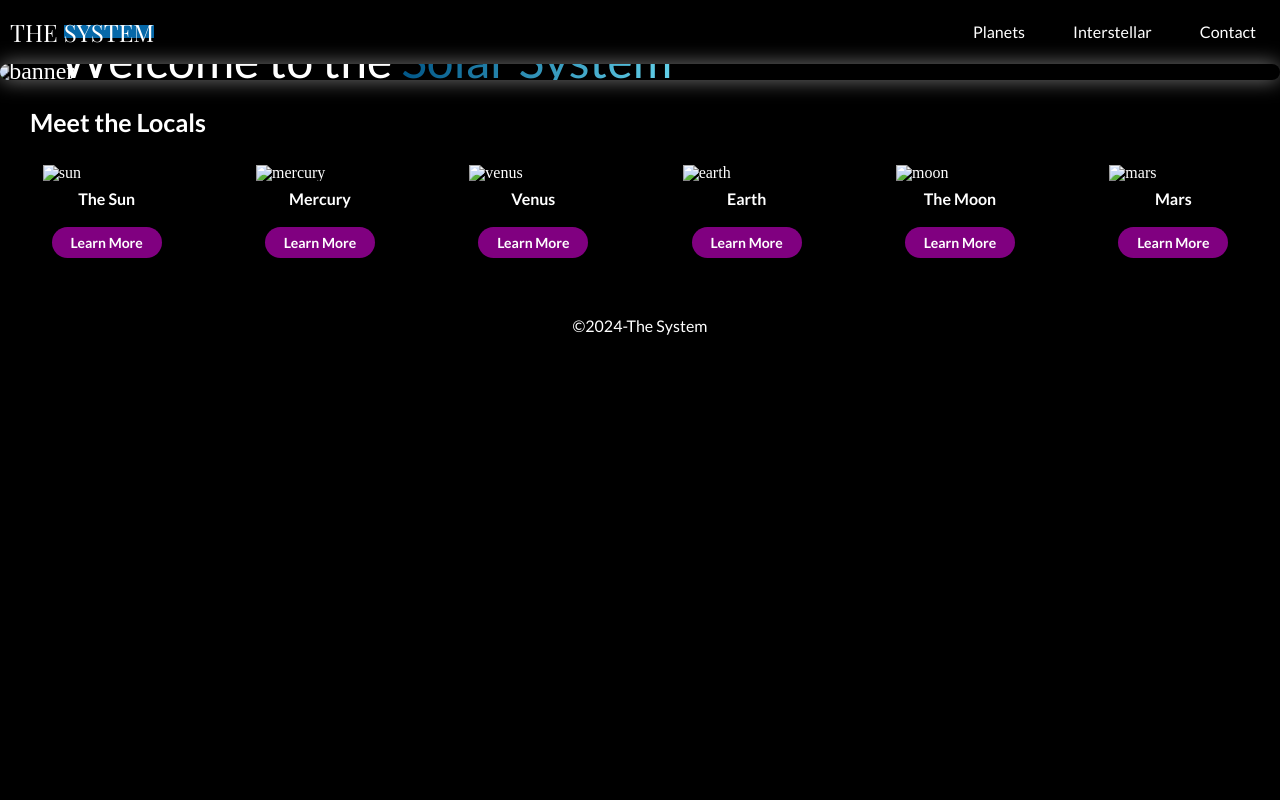
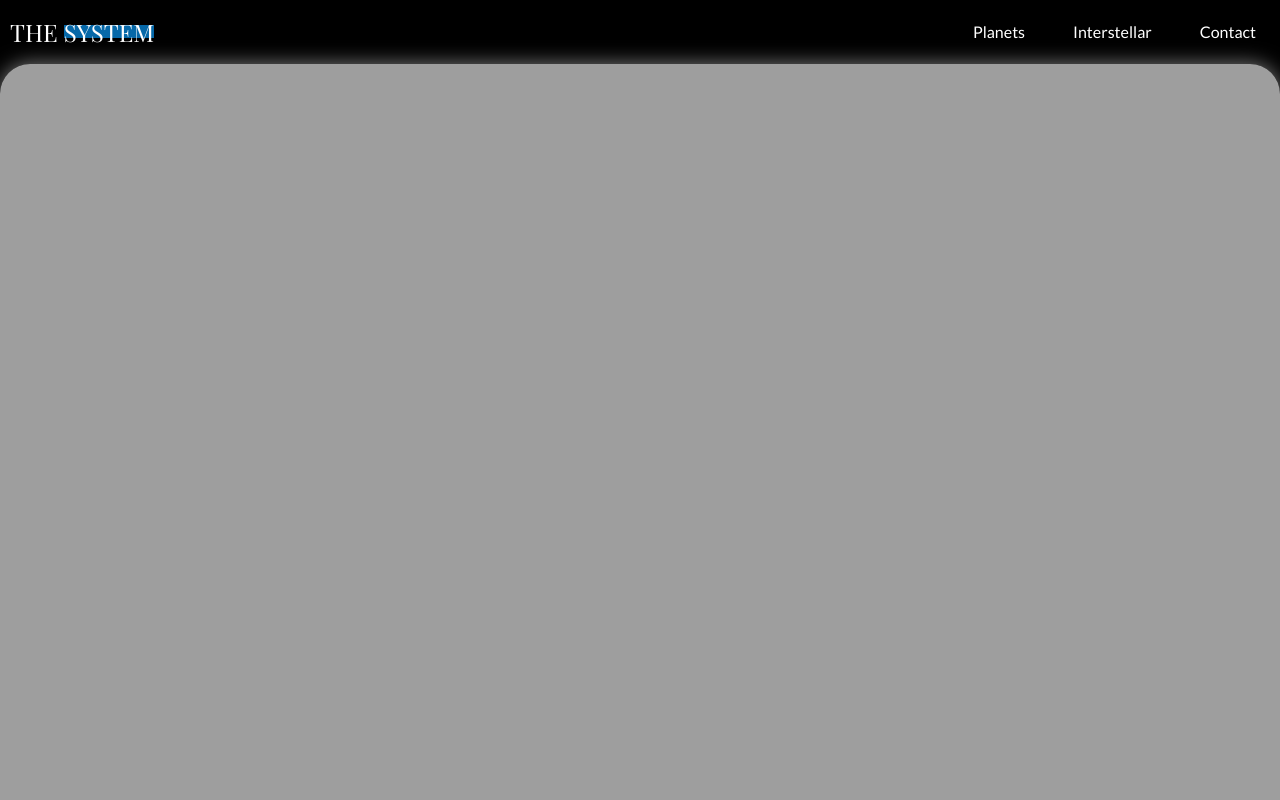
Before and after one commit to zhan0884/level2_mid-term, a plain HTML site: page index.html in a window 1280 px wide. Shown: the top 800 px of the page. Drawn offline with nearby package versions, Linux system fonts and the light colour scheme; the site is published under a folder, as on GitHub Pages, so addresses that start at the root find nothing.

Commit message:
[UPDATE]remove leading slashes of images

```diff
--- a/index.html
+++ b/index.html
@@ -40,7 +40,7 @@
     <p class="around">Take a tour around the coolest stellar system around.</p>
     </div>
     </div>
-    <img src="/images/milky-way.jpg" alt="banner" class="banner">
+    <img src="images/milky-way.jpg" alt="banner" class="banner">
     </div>
 
     <main>
@@ -49,37 +49,37 @@
     <div class="planets">
 
     <div class="planet-container">
-    <img src="/images/sun.jpg" alt="sun">
+    <img src="images/sun.jpg" alt="sun">
     <p>The Sun</p>
     <button> <a href="https://en.wikipedia.org/wiki/Sun">Learn More</a></button>
     </div>
 
     <div class="planet-container">
-    <img src="/images/mercury.jpg" alt="mercury">
+    <img src="images/mercury.jpg" alt="mercury">
     <p>Mercury</p>
     <button> <a href="https://en.wikipedia.org/wiki/Mercury">Learn More</a></button>
     </div>
 
     <div class="planet-container">
-    <img src="/images/venus.jpg" alt="venus">
+    <img src="images/venus.jpg" alt="venus">
     <p>Venus</p>
     <button> <a href="https://en.wikipedia.org/wiki/Venus">Learn More</a></button>
     </div>
 
     <div class="planet-container">
-    <img src="/images/earth.jpg" alt="earth">
+    <img src="images/earth.jpg" alt="earth">
     <p>Earth</p>
     <button> <a href="https://en.wikipedia.org/wiki/Earth">Learn More</a></button>
     </div>
 
     <div class="planet-container">
-    <img src="/images/moon.jpg" alt="moon">
+    <img src="images/moon.jpg" alt="moon">
     <p>The Moon</p>
     <button> <a href="https://en.wikipedia.org/wiki/Moon">Learn More</a></button>
     </div>
 
     <div class="planet-container">
-    <img src="/images/mars.jpg" alt="mars">
+    <img src="images/mars.jpg" alt="mars">
     <p>Mars</p>
     <button> <a href="https://en.wikipedia.org/wiki/Mars">Learn More</a></button>
     </div>
```
